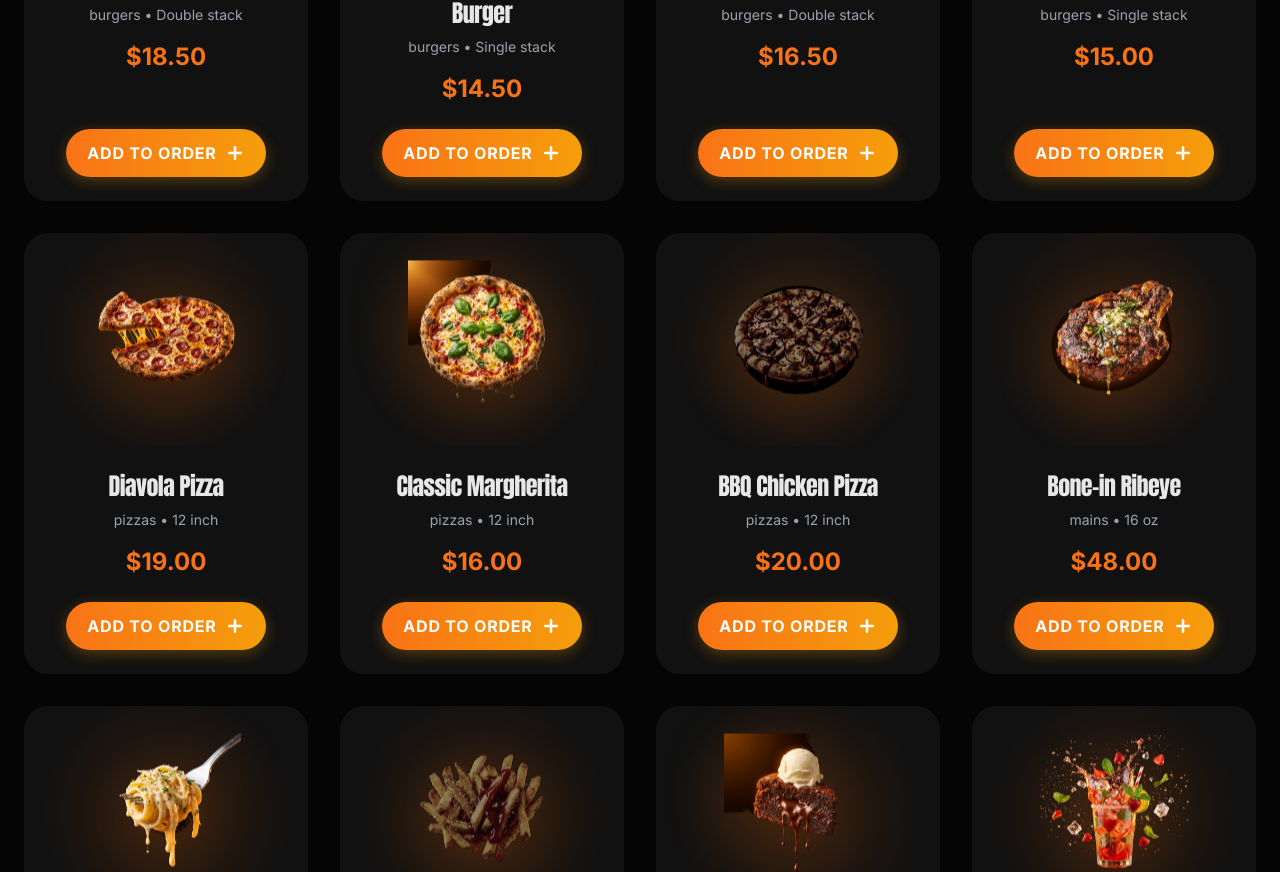
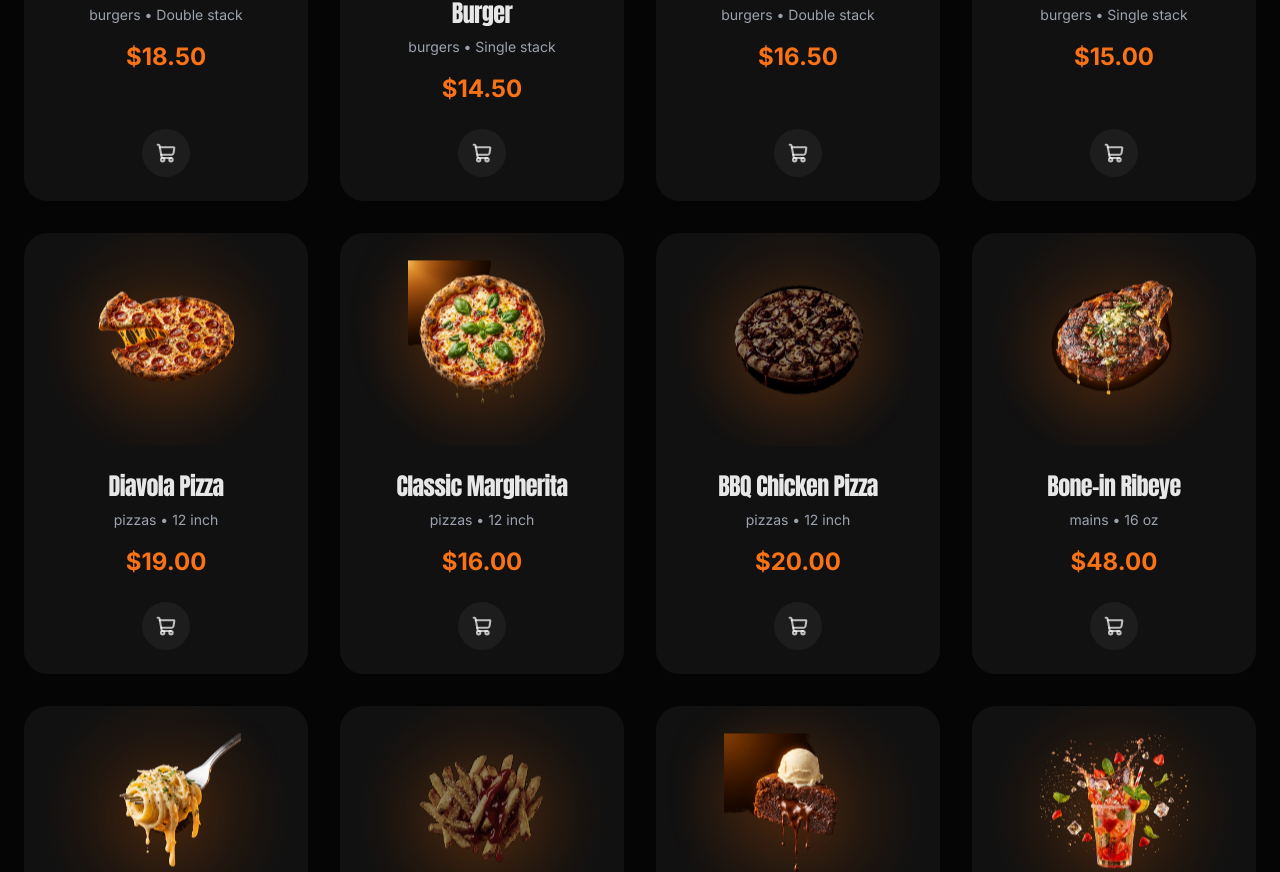
Before and after one commit to Aschio12/glassbite, a React (Vite) app: page / in a window 1280 px wide. Shown: the part 1256-2128 px from the top of the page. Built offline with nearby package versions, Linux system fonts and the light colour scheme.

Commit message:
Update add to cart button to a minimalist cart icon

```diff
--- a/src/components/MenuGrid.jsx
+++ b/src/components/MenuGrid.jsx
@@ -1,4 +1,4 @@
-import { Plus } from 'lucide-react';
+import { Plus, ShoppingCart } from 'lucide-react';
 
 export default function MenuGrid({ items, onOpen, onAdd }) {
   return (
@@ -44,11 +44,10 @@ export default function MenuGrid({ items, onOpen, onAdd }) {
                     e.stopPropagation();
                     onAdd(item);
                   }}
-                  className="flex h-12 w-full max-w-[200px] items-center justify-center burgerhub-button-primary"
+                  className="flex h-12 w-12 items-center justify-center rounded-full bg-white/5 text-white/70 transition-all hover:bg-white/10 hover:text-white"
                   aria-label={`Add ${item.name} to cart`}
                 >
-                  <span className="font-bold uppercase tracking-wider mr-2">Add to Order</span>
-                  <Plus className="h-5 w-5" strokeWidth={3} />
+                  <ShoppingCart className="h-5 w-5" strokeWidth={2.5} />
                 </button>
               </div>
             </div>
```
